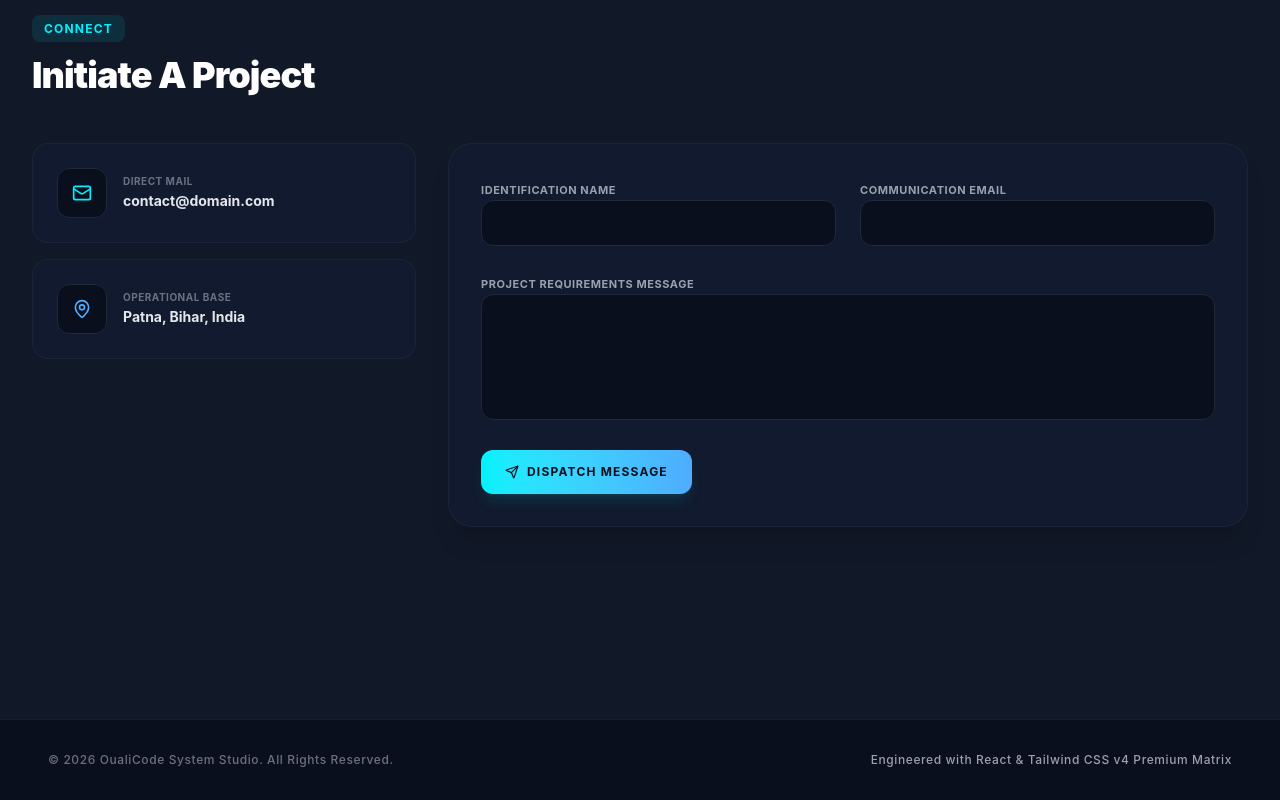
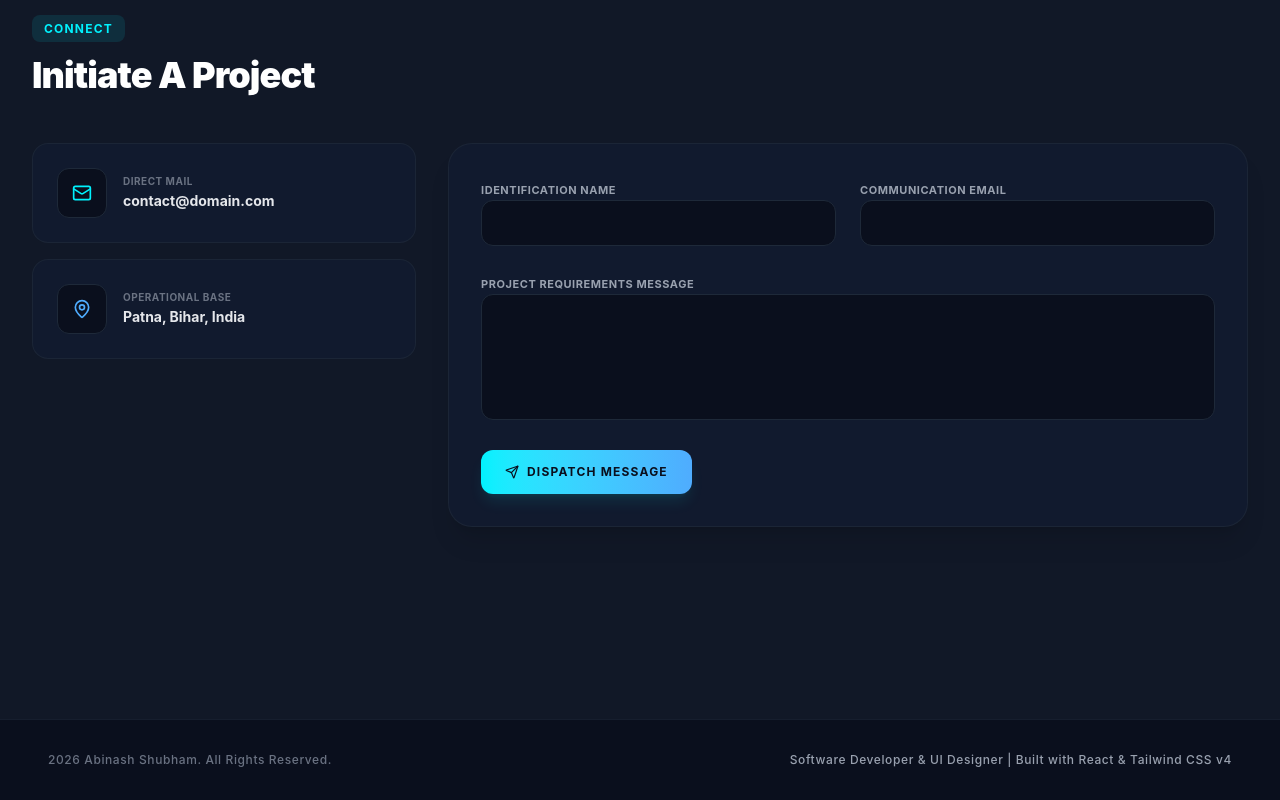
Before and after one commit to abinashshubham/my-portfolio, a React (Vite) app: page / in a window 1280 px wide. Shown: the part 4211-5011 px from the top of the page. Built offline with nearby package versions, Linux system fonts and the light colour scheme.

Commit message:
Update: Personalized footer branding with my name

```diff
--- a/src/components/Footer.jsx
+++ b/src/components/Footer.jsx
@@ -5,8 +5,8 @@ const Footer = () => {
   return (
     <footer className="w-full border-t border-gray-800/60 bg-[#0a0f1d] py-8 mt-20">
       <div className="max-w-7xl mx-auto px-6 lg:px-12 flex flex-col sm:flex-row items-center justify-between gap-4 text-xs tracking-wider text-gray-500 font-medium">
-        <p>&copy; {new Date().getFullYear()} OualiCode System Studio. All Rights Reserved.</p>
-        <p className="text-gray-400">Engineered with React & Tailwind CSS v4 Premium Matrix</p>
+        <p>{new Date().getFullYear()} Abinash Shubham. All Rights Reserved.</p>
+        <p className="text-gray-400">Software Developer & UI Designer | Built with React & Tailwind CSS v4</p>
       </div>
     </footer>
   );
```
